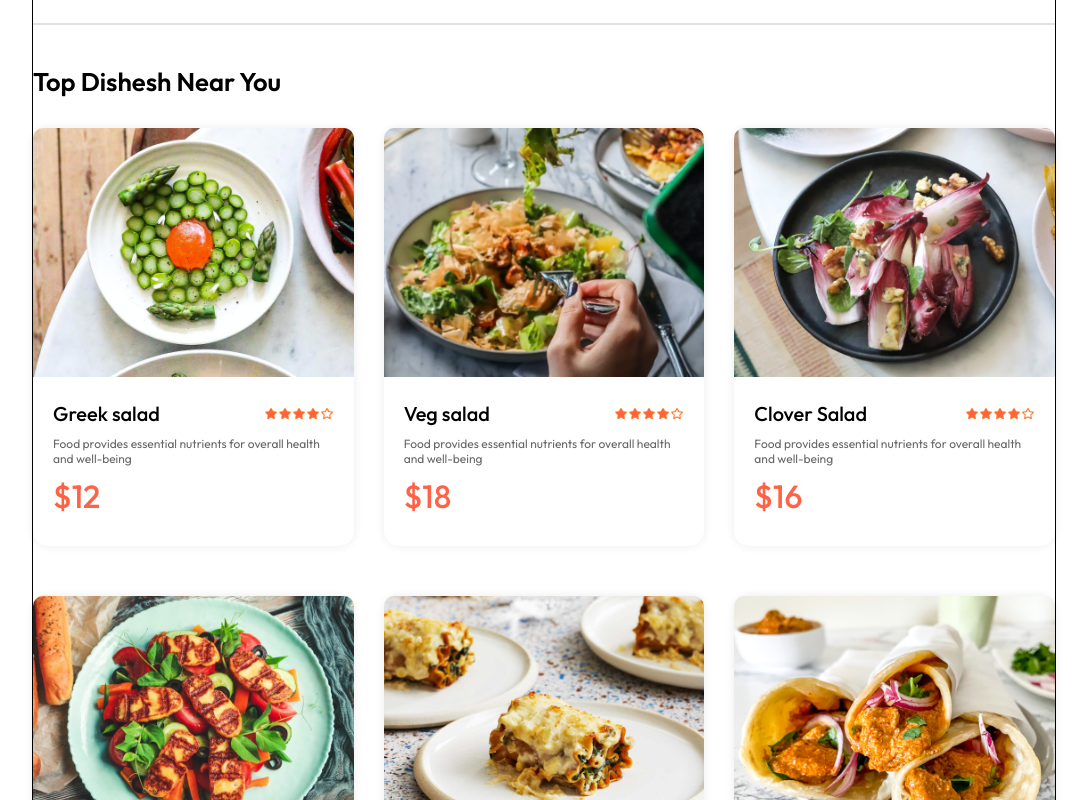
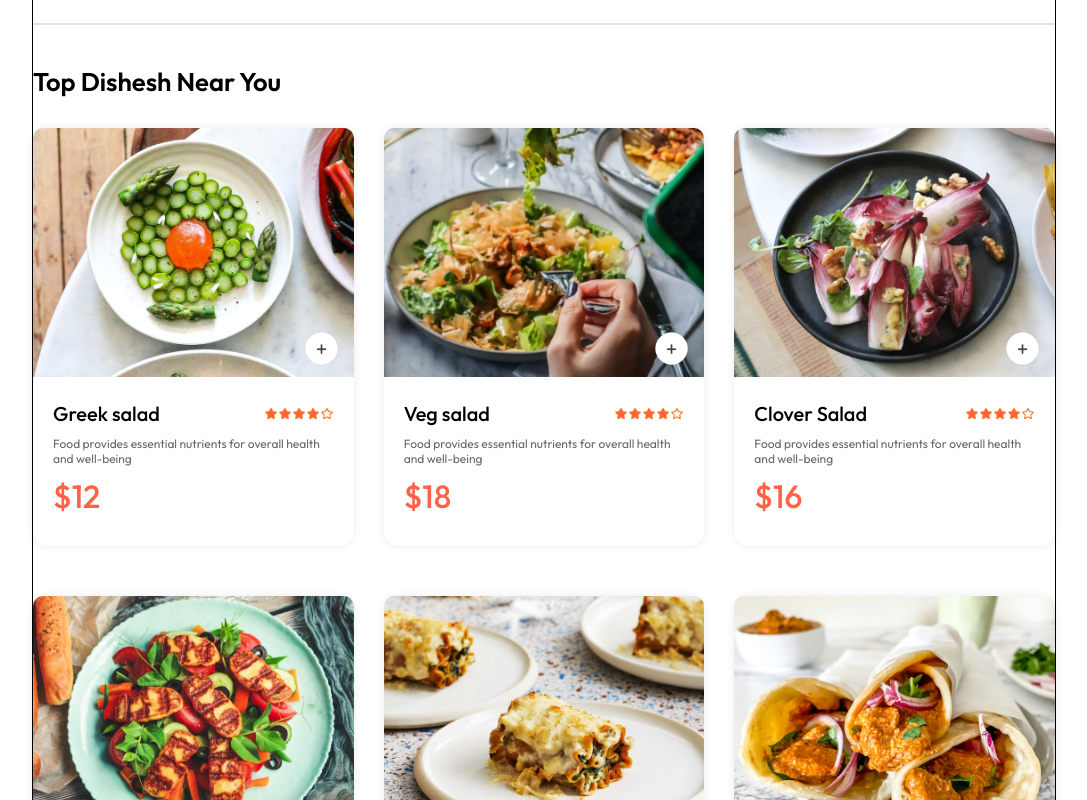
Before and after one commit to MohdMajid9123/Food-app, a React (Vite) app: page / in a window 1280 px wide. Shown: the part 860-1660 px from the top of the page, without its empty margins (96-1183 px from the left). Built offline with nearby package versions, Linux system fonts and the light colour scheme.

Commit message:
add dynamic itemid or item number

```diff
--- a/src/components/foodItem/FoodItem.css
+++ b/src/components/foodItem/FoodItem.css
@@ -37,3 +37,33 @@
   font-weight: 500;
   margin: 10px 0px;
 }
+.food_item_img_container {
+  position: relative;
+}
+.food_item_img_container .add {
+  width: 35px;
+  position: absolute;
+  bottom: 15px;
+  right: 15px;
+  cursor: pointer;
+  border-radius: 50%;
+}
+.food_item_img_container .add-2 {
+  position: absolute;
+  right: 6px;
+}
+.food_item_counter {
+  width: 120px;
+  position: absolute;
+  bottom: 15px;
+  right: 15px;
+  display: flex;
+  align-items: center;
+  gap: 10px;
+  padding: 6px;
+  border-radius: 50px;
+  background-color: #fff;
+}
+/* .food_item_counter img{
+
+} */
--- a/src/components/foodItem/FoodItem.jsx
+++ b/src/components/foodItem/FoodItem.jsx
@@ -1,12 +1,37 @@
-import React from "react";
+import React, { useContext } from "react";
 import "./FoodItem.css";
 import { assets } from "../../assist/assets";
+import { StoreContext } from "../../context/StoreContext";
 
 const FoodItem = ({ id, name, price, description, image }) => {
+  const { removeFromCart, addToCart, cartItems } = useContext(StoreContext);
   return (
     <div className="food_item">
       <div className="food_item_img_container">
         <img src={image} alt="" className="food_item_image" />
+        {!cartItems[id] ? (
+          <img
+            src={assets.add_icon_white}
+            className="add"
+            onClick={() => addToCart(id)}
+            alt=""
+          />
+        ) : (
+          <div className="food_item_counter">
+            <img
+              src={assets.remove_icon_red}
+              onClick={() => removeFromCart(id)}
+              alt=""
+            />
+            <p>{cartItems[id]}</p>
+            <img
+              src={assets.add_icon_green}
+              onClick={() => addToCart(id)}
+              alt=""
+              className="add-2"
+            />
+          </div>
+        )}
       </div>
       <div className="food_item_info">
         <div className="food_item_name_rating">
--- a/src/context/StoreContext.jsx
+++ b/src/context/StoreContext.jsx
@@ -1,10 +1,36 @@
-import { createContext } from "react";
+import { createContext, useEffect, useState } from "react";
 import { food_list } from "../assist/assets";
+
 export const StoreContext = createContext(null);
 
 const StoreContextProvider = (props) => {
+  const [cartItems, setCartItems] = useState({});
+
+  //add data to cart
+  const addToCart = (itemId) => {
+    if (!cartItems[itemId]) {
+      setCartItems((prev) => ({ ...prev, [itemId]: 1 }));
+    } else {
+      setCartItems((prev) => ({ ...prev, [itemId]: prev[itemId] + 1 }));
+    }
+  };
+
+  //remove data to cart
+
+  const removeFromCart = (itemId) => {
+    setCartItems((prev) => ({ ...prev, [itemId]: prev[itemId] - 1 }));
+  };
+
+  useEffect(() => {
+    console.log(cartItems);
+  }, [cartItems]);
+
   const contextValue = {
     food_list,
+    removeFromCart,
+    addToCart,
+    cartItems,
+    setCartItems,
   };
 
   return (
```
Also changed, not shown: 1 other file (tests, documents, lock files or other folders).
